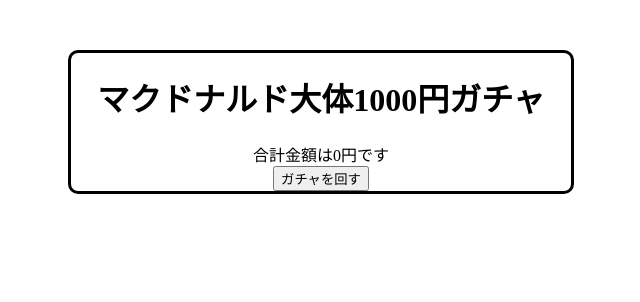
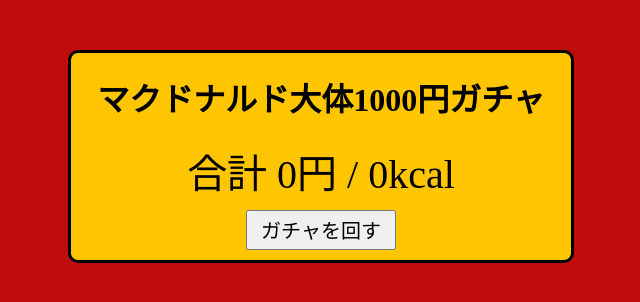
Before and after one commit to ymym98/mcd-gacha, a Vue app: page / in a window 1280 px wide. Shown: the top 302 px of the page, without its empty margins (319-959 px from the left). Built offline with nearby package versions, Linux system fonts and the light colour scheme.

Commit message:
CSSを追加

```diff
--- a/src/App.vue
+++ b/src/App.vue
@@ -6,7 +6,7 @@
 </template>
 
 <style>
-/* body {
-  background-color: red;
-} */
+body {
+  background-color: rgb(191, 12, 12);
+}
 </style>
--- a/src/views/Gacha.vue
+++ b/src/views/Gacha.vue
@@ -7,7 +7,9 @@
           <div class="itemName">{{ menu.menuName }}</div>
           <span class="msg">{{ menu.price }}円 {{ menu.calorie }}kcal</span>
         </div>
-        <div>合計金額は{{ totalPrice }}円です</div>
+        <div class="total">
+          合計 {{ totalPrice }}円 / {{ totalCalorie }}kcal
+        </div>
         <button type="button" @click="click">ガチャを回す</button>
       </div>
     </div>
@@ -25,6 +27,8 @@
   private totalPrice = 0;
   // ランダムに並び替えた商品を入れる配列
   private finishArray = new Array<Menu>();
+  // カロリーの合計
+  private totalCalorie = 0;
 
   /**
    * getterで呼んだ商品一覧をフィールド変数に代入する.
@@ -40,6 +44,7 @@
   click(): void {
     // ボタンを押す度に初期化
     this.totalPrice = 0;
+    this.totalCalorie = 0;
     this.finishArray = [];
 
     // メニューリストをランダムに並び替える
@@ -48,6 +53,8 @@
     for (let item of this.menuList) {
       // totalPriceに合計金額を代入
       this.totalPrice = this.totalPrice + item.price;
+      // totalCalorieに合計カロリーを代入
+      this.totalCalorie = this.totalCalorie + item.calorie;
       // ランダムに並び替えた商品を配列にpush
       this.finishArray.push(item);
       // 商品の合計金額が900円から1500円だったら処理を終わる
@@ -67,6 +74,12 @@
 </script>
 
 <style scoped>
+button {
+  width: 150px;
+  height: 40px;
+  margin: 10px;
+  font-size: 20px;
+}
 .itemName {
   font-size: 30px;
 }
@@ -75,8 +88,12 @@
   color: gray;
 }
 .menu {
-  background: rgba(0, 124, 0, 0.1);
+  background: white;
+  border: solid;
   margin: 1em;
+}
+.total {
+  font-size: 40px;
 }
 
 .container {
@@ -86,5 +103,6 @@
   text-align: center;
   width: 40%;
   margin-top: 50px;
+  background-color: #ffc600;
 }
 </style>
```
